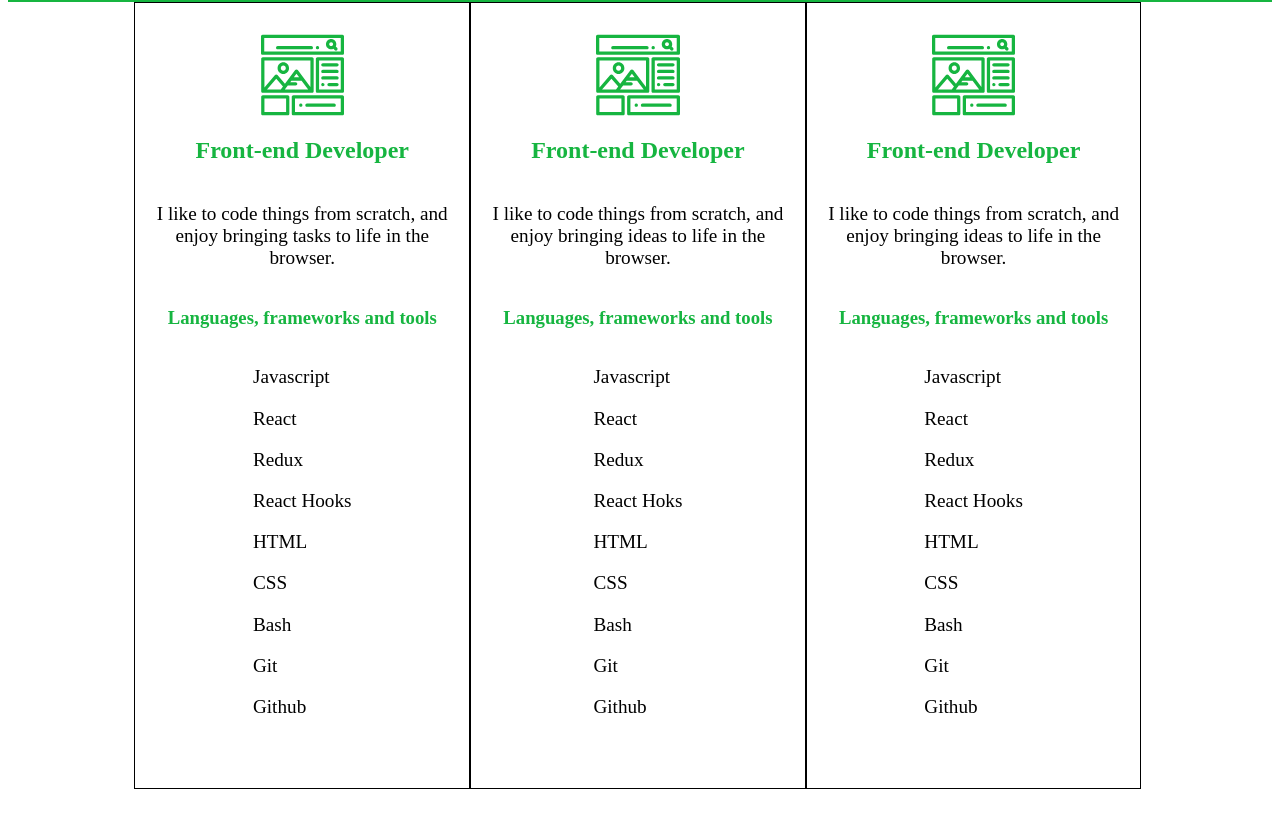
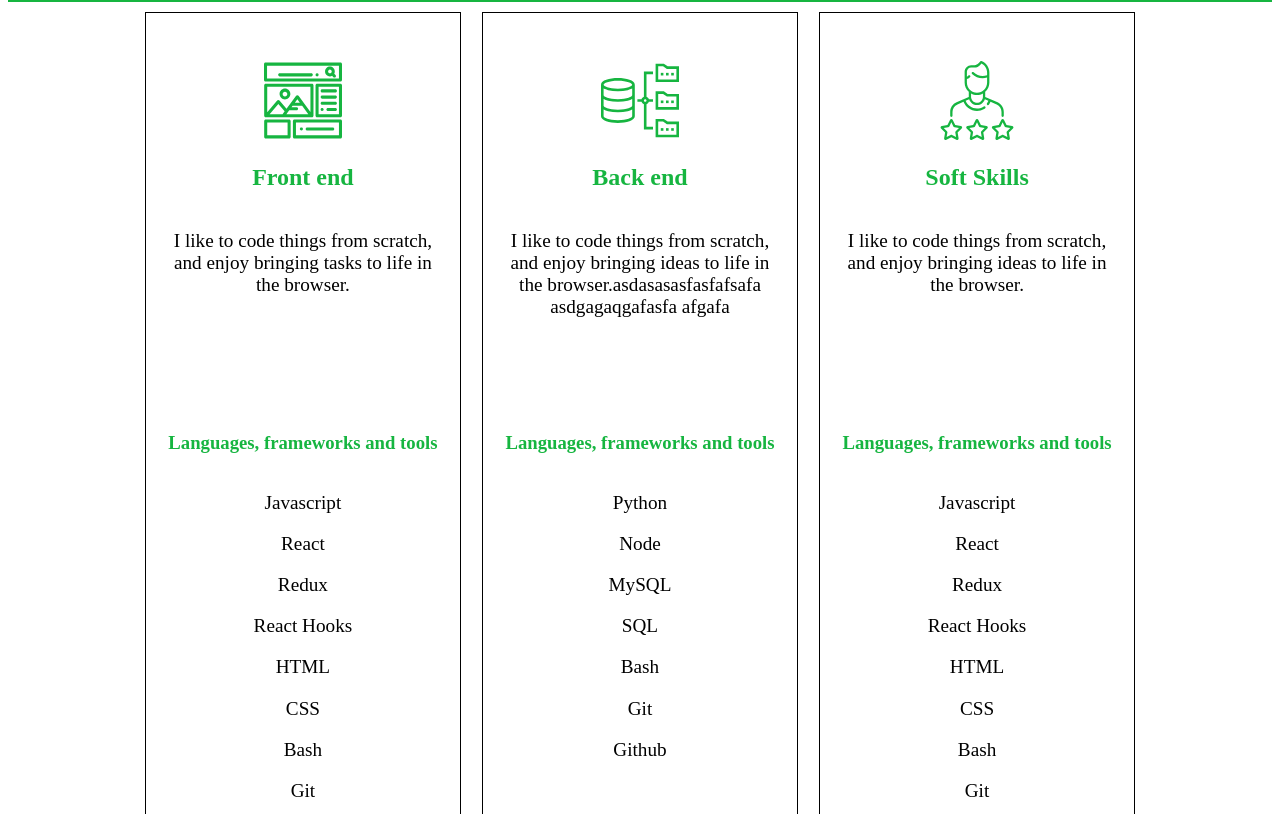
Before and after one commit to rpufal/myPortfolio, a Next.js app: page / in a window 1280 px wide. Shown: the part 566-1380 px from the top of the page. Built offline with nearby package versions, Linux system fonts and the light colour scheme.

Commit message:
cards de skills prontos estruturalmente

```diff
--- a/components/SkillCard.js
+++ b/components/SkillCard.js
@@ -4,6 +4,7 @@
 
 const SkillCard = ({ imgSrc, imgAlt, skillTitle, skillDescription, toolsList }) => (
   <div className={ styles.divSkills }>
+    <div className={ styles.firstHalf }>
       <img src={ imgSrc } width="25%" alt={ imgAlt } />
       <div className={ styles.skillTitle }>
         <h2>{skillTitle}</h2>
@@ -11,9 +12,12 @@
           {skillDescription}
         </p>
       </div>
+    </div>
+    <div className={ styles.secondHalf }>
       <div className={ styles.skillList }>
         <h3>Languages, frameworks and tools</h3>
         <div>{toolsList.map((tool) => <p key={ tool }>{tool}</p>)}</div>
+      </div>
     </div>
   </div>
 );
--- a/infos/SkillsInfos.js
+++ b/infos/SkillsInfos.js
@@ -2,23 +2,22 @@
   frontend: {
     imgSrc: '/SkillsLogos/web-design.svg',
     imgAlt: 'frontend-logo',
-    skillTitle: 'Front-end Developer',
+    skillTitle: 'Front end',
     skillDescription: 'I like to code things from scratch, and enjoy bringing tasks to life in the browser.',
     toolsList: ['Javascript', 'React', 'Redux',
       'React Hooks', 'HTML', 'CSS', 'Bash', 'Git', 'Github'],
   },
   backend: {
-    imgSrc: '/SkillsLogos/web-design.svg',
-    imgAlt: 'frontend-logo',
-    skillTitle: 'Front-end Developer',
-    skillDescription: 'I like to code things from scratch, and enjoy bringing ideas to life in the browser.',
-    toolsList: ['Javascript', 'React', 'Redux',
-      'React Hoks', 'HTML', 'CSS', 'Bash', 'Git', 'Github'],
+    imgSrc: '/SkillsLogos/database.svg',
+    imgAlt: 'backend-logo',
+    skillTitle: 'Back end',
+    skillDescription: 'I like to code things from scratch, and enjoy bringing ideas to life in the browser.asdasasasfasfafsafa asdgagaqgafasfa afgafa',
+    toolsList: ['Python', 'Node', 'MySQL', 'SQL', 'Bash', 'Git', 'Github'],
   },
   softSkills: {
-    imgSrc: '/SkillsLogos/web-design.svg',
-    imgAlt: 'frontend-logo',
-    skillTitle: 'Front-end Developer',
+    imgSrc: '/SkillsLogos/candidate.svg',
+    imgAlt: 'softskills-logo',
+    skillTitle: 'Soft Skills',
     skillDescription: 'I like to code things from scratch, and enjoy bringing ideas to life in the browser.',
     toolsList: ['Javascript', 'React', 'Redux',
       'React Hooks', 'HTML', 'CSS', 'Bash', 'Git', 'Github'],
--- a/styles/Skills.module.css
+++ b/styles/Skills.module.css
@@ -3,7 +3,10 @@
     margin-right: 10%;
     margin-left: 10%;
     display: flex;
-    border-radius: 5%;
+    /* border: px solid black; */
+    /* border-radius: 2%; */
+    height: 100%;
+    padding-bottom: 12%;
 }
 
 .divSkills {
@@ -11,12 +14,14 @@
     flex-direction: column;
     justify-content: center;
     align-items: center;
-    border: 1px solid black;
+    border: 1.5px solid black;
+    margin: 1%;
     /* border-radius: 3%; */
     width: 33%;
-    padding-bottom: 5%;
-    padding-top: 3%;
+    height: 55rem;
+    /* height: 100%; */
 }
+
 
 .skillTitle {
     display: flex;
@@ -42,6 +47,7 @@
     flex-direction: column;
     justify-content: center;
     align-items: center;
+    text-align: center;
 }
 
 .skillList h3 {
@@ -51,3 +57,16 @@
 .skillList p {
     font-size: 1.2rem;
 }
+
+.firstHalf {
+    height: 20rem;
+    height: 40%;
+    text-align: center;
+}
+
+.secondHalf {
+    height: 25rem;
+    /* height: 45%; */
+    text-align: center;
+    padding-bottom: 2rem;
+}
```
Also changed, not shown: public/SkillsLogos/candidate.svg (added), public/SkillsLogos/database.svg (added). Lines whose indentation alone changed are shown as unchanged.
